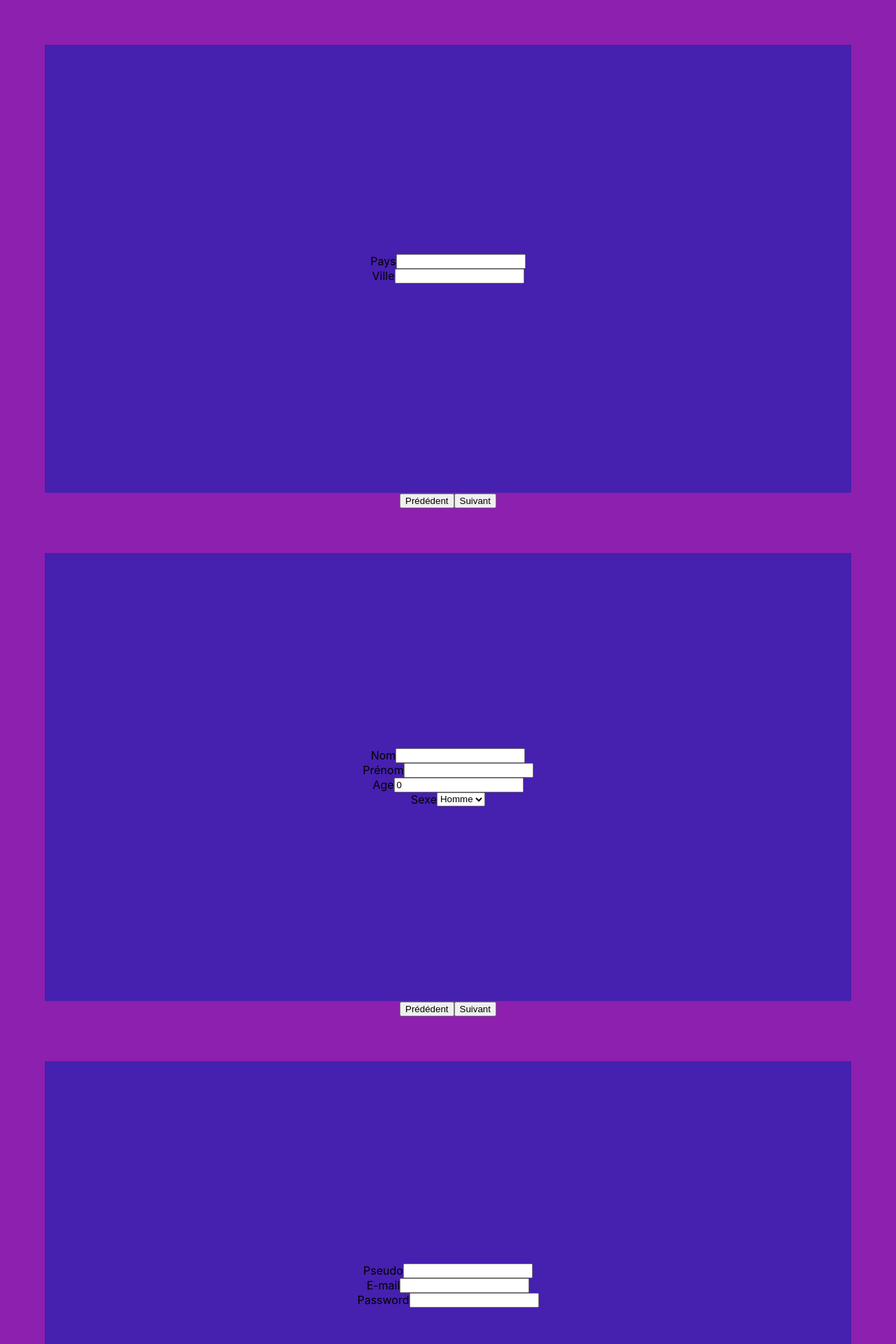
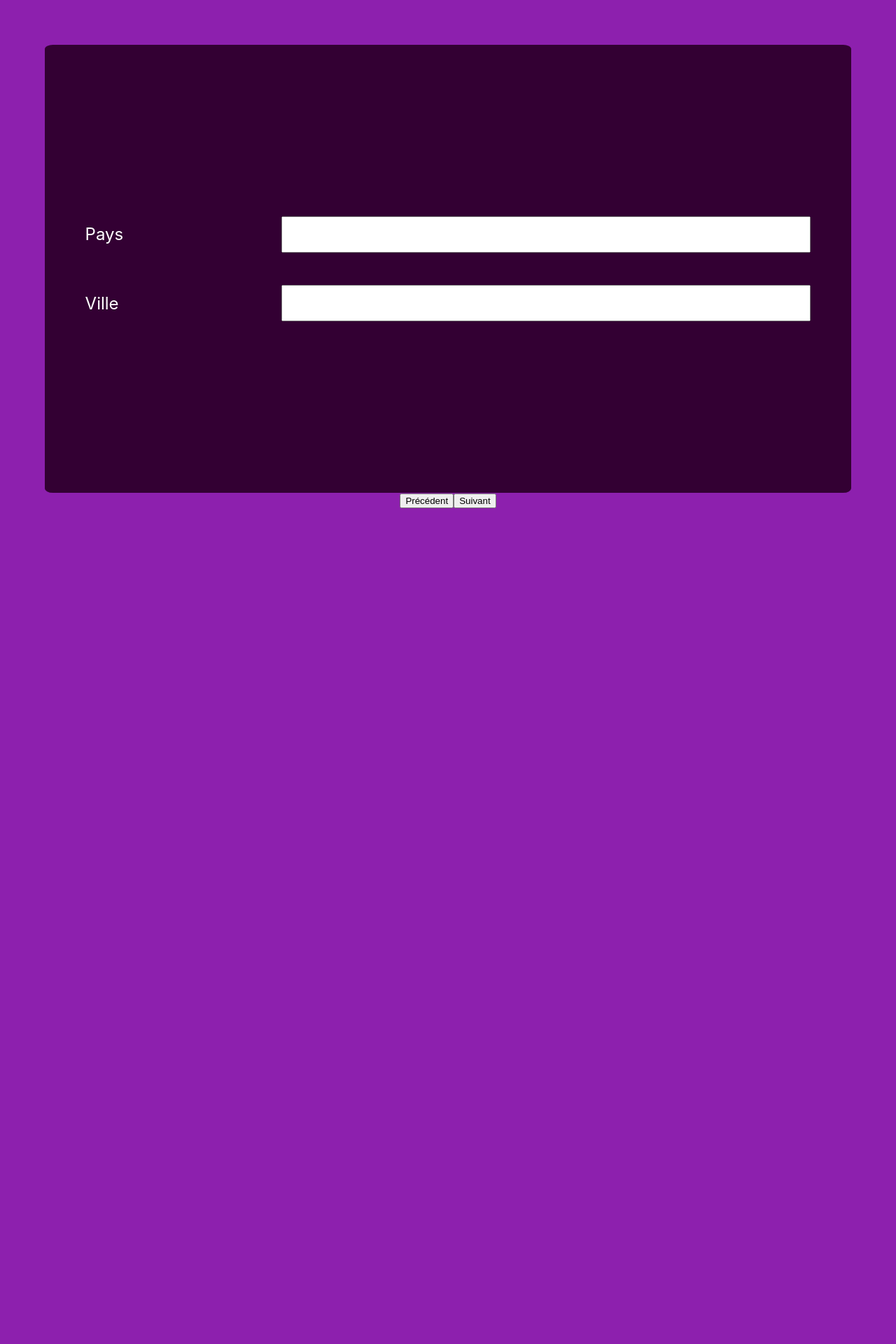
Before and after one commit to WildCodeSchool/lille-0919-js-projet3-lanur, a React (Create React App) app in the folder frontend/: page /signIn3 in a window 1280 px wide. Shown: the top 1920 px of the page at 70% size. After the commit the page ends 800 px from the top, so only its background shows below. Built offline with nearby package versions, Linux system fonts and the light colour scheme.

Commit message:
create all the forms and optimize the CSS.

```diff
--- a/frontend/src/App.js
+++ b/frontend/src/App.js
@@ -16,12 +16,8 @@ function App() {
         <Route path="/signIn3" component={IdForm3} />
         <Route path="/signIn4" component={IdForm4} />
         <Route path="/signIn5" component={IdForm5} />
+        <IdForm1 />
       </Switch>
-      <IdForm1 />
-      <IdForm2 />
-      <IdForm3 />
-      <IdForm4 />
-      <IdForm5 />
     </div>
   );
 }
--- a/frontend/src/components/IdForm1.jsx
+++ b/frontend/src/components/IdForm1.jsx
@@ -8,7 +8,7 @@ class IdForm1 extends React.Component {
     this.state = {
       lastname: "",
       firstname: "",
-      age: 0,
+      age: "",
       gender: ""
     };
   }
@@ -26,7 +26,7 @@ class IdForm1 extends React.Component {
   render() {
     return (
       <container className="formContainer">
-        <form key={1} className="form" onSubmit={e => this.handleSubmit(e)}>
+        <form className="form" onSubmit={e => this.handleSubmit(e)}>
           <div className="inputContainer">
             <label className="label">Nom</label>
             <input
@@ -53,7 +53,7 @@ class IdForm1 extends React.Component {
             <label className="label">Age</label>
             <input
               className="idInput"
-              type="number"
+              type="text"
               value={this.state.age}
               onChange={event => {
                 this.setState({ age: event.target.value });
@@ -63,21 +63,21 @@ class IdForm1 extends React.Component {
           <div className="inputContainer">
             <label className="label">Sexe</label>
             <select
-              className="idInput"
+              className="idSelect"
               type="text"
               value={this.state.gender}
               onChange={event => {
                 this.setState({ gender: event.target.value });
               }}
             >
-              <option value="volvo">Homme</option>
-              <option value="saab">Femme</option>
+              <option value="homme">Homme</option>
+              <option value="femme">Femme</option>
             </select>
           </div>
         </form>
         <div>
           <button className="button" onClick={this.previous}>
-            Prédédent
+            Précédent
           </button>
           <Link to="signIn2">
             <button className="button" onClick={this.next}>
--- a/frontend/src/components/IdForm2.jsx
+++ b/frontend/src/components/IdForm2.jsx
@@ -24,7 +24,7 @@ class IdForm2 extends React.Component {
   render() {
     return (
       <container className="formContainer">
-        <form key={1} className="form" onSubmit={e => this.handleSubmit(e)}>
+        <form className="form" onSubmit={e => this.handleSubmit(e)}>
           <div className="inputContainer">
             <label className="label">Pseudo</label>
             <input
@@ -40,7 +40,7 @@ class IdForm2 extends React.Component {
             <label className="label">E-mail</label>
             <input
               className="idInput"
-              type="text"
+              type="email"
               value={this.state.email}
               onChange={event => {
                 this.setState({ email: event.target.value });
@@ -51,7 +51,7 @@ class IdForm2 extends React.Component {
             <label className="label">Password</label>
             <input
               className="idInput"
-              type="text"
+              type="password"
               value={this.state.password}
               onChange={event => {
                 this.setState({ password: event.target.value });
@@ -62,7 +62,7 @@ class IdForm2 extends React.Component {
         <div>
           <Link to="signIn">
             <button className="button" onClick={this.previous}>
-              Prédédent
+              Précédent
             </button>
           </Link>
           <Link to="signIn3">
--- a/frontend/src/components/IdForm3.jsx
+++ b/frontend/src/components/IdForm3.jsx
@@ -22,7 +22,7 @@ class IdForm3 extends React.Component {
   render() {
     return (
       <container className="formContainer">
-        <form key={1} className="form" onSubmit={e => this.handleSubmit(e)}>
+        <form className="form" onSubmit={e => this.handleSubmit(e)}>
           <div className="inputContainer">
             <label className="label">Pays</label>
             <input
@@ -49,7 +49,7 @@ class IdForm3 extends React.Component {
         <div>
           <Link to="signIn2">
             <button className="button" onClick={this.previous}>
-              Prédédent
+              Précédent
             </button>
           </Link>
           <Link to="signIn4">
--- a/frontend/src/components/IdForm4.jsx
+++ b/frontend/src/components/IdForm4.jsx
@@ -20,11 +20,11 @@ class IdForm4 extends React.Component {
   render() {
     return (
       <container className="formContainer">
-        <form key={1} className="form" onSubmit={e => this.handleSubmit(e)}>
+        <form className="form" onSubmit={e => this.handleSubmit(e)}>
           <div className="inputContainer">
-            <label className="label">Rôles</label>
+            <label className="labelTextarea">Rôles</label>
             <textarea
-              className="idInput"
+              className="idTextarea"
               type="text"
               value={this.state.role}
               onChange={event => {
@@ -36,7 +36,7 @@ class IdForm4 extends React.Component {
         <div>
           <Link to="signIn3">
             <button className="button" onClick={this.previous}>
-              Prédédent
+              Précédent
             </button>
           </Link>
           <Link to="signIn5">
--- a/frontend/src/components/IdForm5.jsx
+++ b/frontend/src/components/IdForm5.jsx
@@ -22,7 +22,7 @@ class IdForm5 extends React.Component {
   render() {
     return (
       <container className="formContainer">
-        <form key={1} className="form" onSubmit={e => this.handleSubmit(e)}>
+        <form className="form" onSubmit={e => this.handleSubmit(e)}>
           <div className="inputContainer">
             <label className="label">LAN</label>
             <input
@@ -49,7 +49,7 @@ class IdForm5 extends React.Component {
         <div>
           <Link to="signIn4">
             <button className="button" onClick={this.previous}>
-              Prédédent
+              Précédent
             </button>
           </Link>
           <button className="button" onClick={this.next}>
--- a/frontend/src/components/style/IdForm.scss
+++ b/frontend/src/components/style/IdForm.scss
@@ -11,29 +11,80 @@ body {
 }
 
 .form {
-  background-color: #4620ae;
+  background-color: #330033;
+  color: white;
+  font-size: 1.5em;
   display: flex;
   flex-direction: column;
+  justify-content: center;
   align-items: center;
-  justify-content: center;
   width: 90vw;
   height: 80vh;
   margin-top: 5%;
+  border-radius: 1%;
 }
 
 .inputContainer {
   display: flex;
   flex-direction: row;
-}
-
-#sliderForm {
-  background-color: pink;
-  display: flex;
-  justify-content: center;
-  margin: 20%;
+  justify-content: space-between;
+  width: 100%;
+  margin-top: 2%;
+  margin-bottom: 2%;
 }
 
 .label {
   display: flex;
   justify-content: center;
+  margin-left: 5%;
+  margin-top: 1%;
+  margin-bottom: 1%;
 }
+
+.idInput {
+  width: 65%;
+  margin-right: 5%;
+}
+
+.idTextarea {
+  width: 80%;
+  border-radius: 4%;
+  margin-right: 5%;
+}
+
+.idSelect {
+  width: 66%;
+  margin-right: 5%;
+}
+
+.labelTextarea {
+  margin: 8%;
+}
+
+@media screen and (max-width: 1100px) and (min-width: 700px) {
+  .idSelect {
+    width: 67%;
+  }
+}
+
+@media screen and (max-width: 700px) and (min-width: 500px) {
+  .idSelect {
+    width: 68%;
+  }
+
+  .form {
+    height: 60vh;
+    margin-top: 10%;
+  }
+}
+
+@media screen and (max-width: 500px) {
+  .idSelect {
+    width: 69%;
+  }
+
+  .form {
+    height: 60vh;
+    margin-top: 10%;
+  }
+}
```
Also changed, not shown: frontend/src/components/style/fonts/Sansation-Bold.ttf (added), frontend/src/components/style/fonts/Sansation-Regular.ttf (added).
